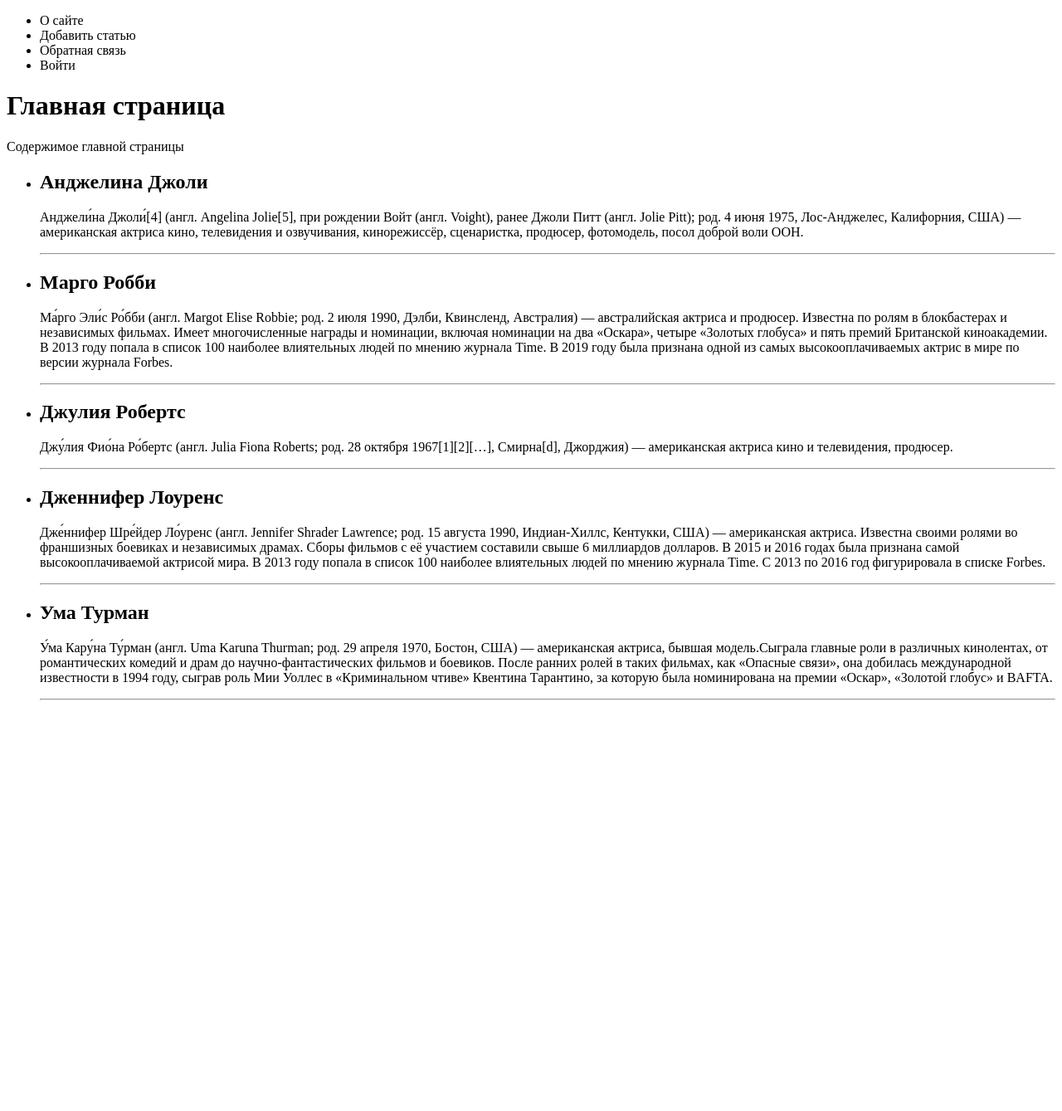
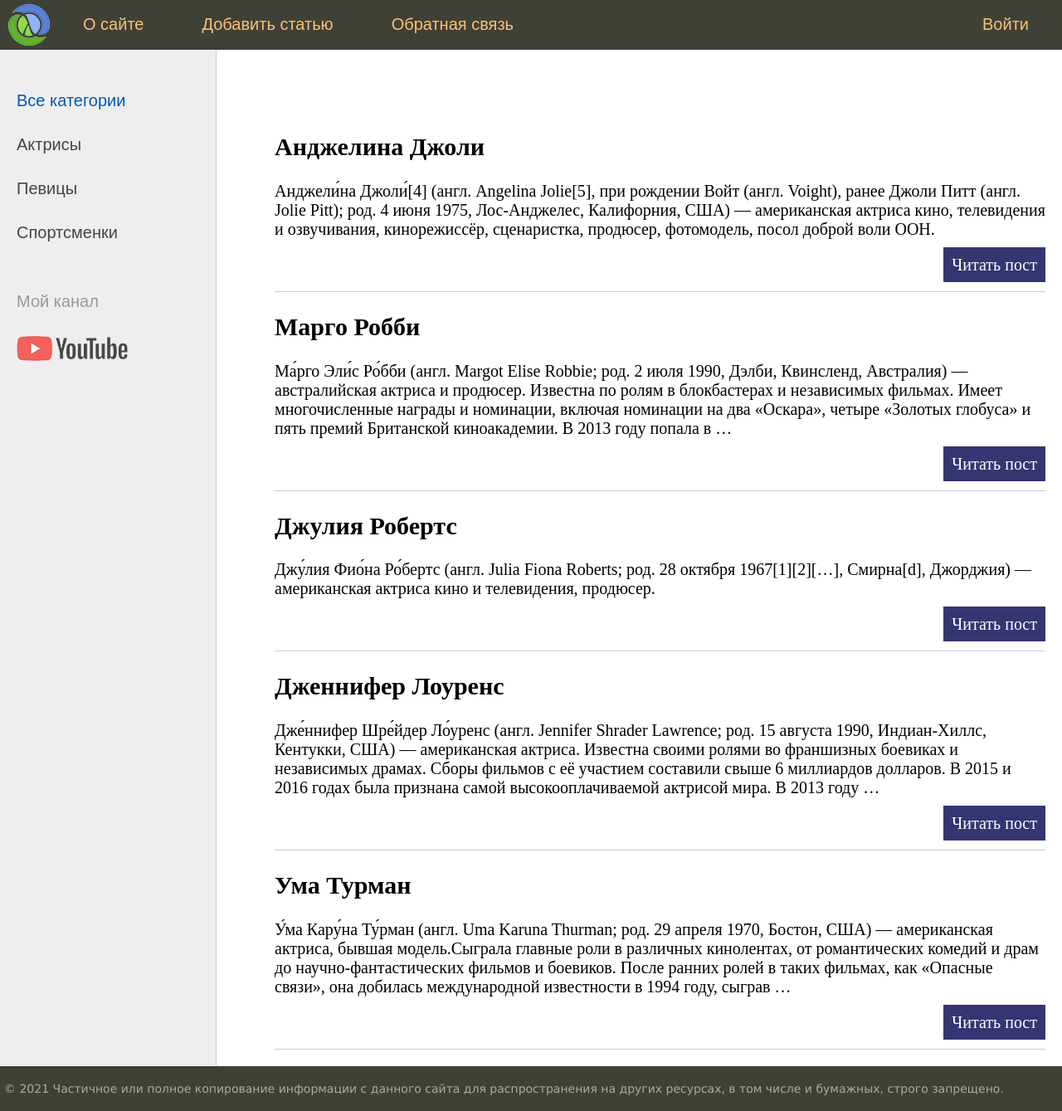
Before and after one commit to incelcure/first-site, a Django app: page / in a window 1280 px wide. Shown: the whole page at 83% size. Before the commit the page ends 844 px from the top, so only its background shows below. Run offline with Django 4.2, Linux system fonts and the light colour scheme; data comes from the database, SQL or seed files in the repository; both versions use the stored data as it was after the commit.

Commit message:
add some urls, styles and templates

```diff
--- a/coolsite/coolsite/settings.py
+++ b/coolsite/coolsite/settings.py
@@ -110,12 +110,16 @@ USE_TZ = True
 # Static files (CSS, JavaScript, Images)
 # https://docs.djangoproject.com/en/4.2/howto/static-files/
 
-STATIC_URL = 'static/'
+
 
 # Default primary key field type
 # https://docs.djangoproject.com/en/4.2/ref/settings/#default-auto-field
 
 DEFAULT_AUTO_FIELD = 'django.db.models.BigAutoField'
 
+STATIC_URL = 'static/'
+STATIC_ROOT = os.path.join(BASE_DIR, 'static')
+STATICFILES_DIR = []
+
 MEDIA_ROOT = os.path.join(BASE_DIR, 'media')
 MEDIA_URL = '/media/'
--- a/coolsite/women/models.py
+++ b/coolsite/women/models.py
@@ -2,6 +2,8 @@ from django.db import models
 
 
 # Create your models here.
+from django.urls import reverse
+
 
 class Women(models.Model):
     title = models.CharField(max_length=255)
@@ -13,3 +15,6 @@ class Women(models.Model):
 
     def __str__(self):
         return self.title
+
+    def get_absolute_url(self):
+        return reverse('post', kwargs={'post_id': self.pk})
--- /dev/null
+++ b/coolsite/women/static/women/css/styles.css
@@ -0,0 +1,392 @@
+html, body {
+	font-family: 'Arial';
+	margin: 0;
+	padding: 0;
+	height: 100%;
+	width: 100%;
+	color: #444;
+}
+
+a {
+	color: #0059b2;
+	text-decoration: none;
+}
+a:hover {
+	color: #CC0000;
+	text-decoration: underline;
+}
+
+img {max-width: 600px; height: auto;}
+
+img.img-article-left {
+	max-width: 300px;
+	height: auto;
+	float: left;
+	padding: 0 10px 10px 0;
+}
+
+img.img-article-left.thumb {
+	max-width: 150px;
+	height: auto;
+}
+
+p.link-read-post {
+	text-align: right;
+}
+p.link-read-post a {
+	padding: 10px;
+	min-width: 100px;
+	background: #333671;
+	color: #fff;
+	text-decoration: none;
+}
+
+div.article-panel {
+    background: #eee;
+    padding: 5px 10px 5px 10px;
+    box-sizing: border-box;
+    overflow: hidden;
+    color: #555;
+}
+div.article-panel p.first {
+    margin: 0;
+    float: left;
+}
+div.article-panel p.last {
+    margin: 0;
+    float: right;
+}
+
+ul.list-articles {
+	list-style: none;
+	margin: 0;
+	padding: 0;
+}
+ul.list-articles li {
+	border-bottom: 1px solid #ccc;
+}
+
+.table-page {
+	width: 100%;
+	height: 100%;
+	vertical-align: top;
+}
+.table-page tr {height: 100%;}
+
+.clear {clear: both;}
+
+.header {
+	background: #3F4137;
+	height: 60px;
+}
+
+.logo {
+	background: url('../images/logo.png') no-repeat 10px 5px;
+	width: 70px;
+	height: 60px;
+}
+
+ul.mainmenu {
+	list-style: none;
+	margin: 0;
+	padding: 0;
+	height: 60px;
+	color: #fdc073;
+	font-size: 20px;
+	overflow: hidden;
+}
+ul.mainmenu li {
+	float: left;
+	margin: 18px 40px 0 30px;
+}
+ul.mainmenu li.logo {margin: 0;}
+ul.mainmenu li.last {float: right;}
+
+ul.mainmenu li a {
+	color: #fdc073;
+	text-decoration: none;
+}
+ul.mainmenu li a:hover {
+	color: #FDA83D;
+}
+
+.panelitems {
+	text-align: center;
+}
+
+ul.langitem {
+	list-style: none;
+	display: inline-block;
+	margin: 30px;
+	padding: 0;
+	max-width: 300px
+}
+ul.langitem li {
+	margin: 10px 0 0 0;
+	width: 100%;
+}
+ul.langitem li.image {
+	margin: 0;
+	text-align: center;
+	width: 100%;
+	height: 250px;
+	overflow: hidden;
+}
+ul.langitem li.descr {
+	color: #777;
+	height: 170px;
+	overflow: hidden;
+}
+ul.langitem li a {
+	color: #fdc073;
+	text-decoration: none;
+	font-size: 20px;
+}
+ul.langitem li a:hover {
+	color: #FDA83D;
+}
+div.button {
+	background: #3F4137;
+	max-width: 200px;
+	margin: 0 auto;
+	padding: 5px 20px 5px 20px;
+	border-radius: 10px;
+	font-size: 20px;
+}
+
+.table-content {
+	width: 100%;
+	min-height: 100%;
+	height: 100%;
+}
+
+.left-chapters {
+	margin: 0;
+	background: #eee;
+	border-right: 1px solid #ccc;
+	min-height: 100%;
+}
+.left-chapters ul {
+	width: 230px;
+	min-height: 100%;
+	margin: 0;
+	padding: 20px 10px 10px 20px;
+	list-style: none;
+	font-size: 20px;
+}
+.left-chapters ul li {
+	margin: 30px 0 0 0;
+	color: #999;
+}
+.left-chapters ul li.selected {color: #0059b2; }
+.left-chapters ul li a {
+	color: #444;
+	text-decoration: none;
+}
+.left-chapters ul li a:hover { color: #CC0000; }
+.left-chapters ul li.share {margin: 60px 0 0 0;}
+.left-chapters ul li.share p {margin: 30px 0 30px 0;}
+.left-chapters ul li.share a {
+	display: inline-block;
+	width: 40px;
+	height: 40px;
+	margin: 0 20px 0 0;
+}
+.left-chapters ul li.share a.share-yt {
+	width: 100%;
+	height: 30px;
+	background: url('../images/share_yt.png') no-repeat 0 0
+}
+.left-chapters ul li.share a.share-yt:hover {
+	width: 100%;
+	height: 30px;
+	background: url('../images/share_yt.png') no-repeat 0 -30px
+}
+
+.content {
+	padding: 40px 20px 20px 40px;
+	width: 100%;
+	box-sizing: border-box;
+}
+
+ul.breadcrumbs {
+	margin: 0;
+	padding: 0;
+	list-style: none;
+	font-size: 20px;
+	font-family: Sans-serif, Arial, Tahoma;
+}
+ul.breadcrumbs li {
+	display: inline-block;
+}
+ul.breadcrumbs li a {
+	color: #0059b2;
+	text-decoration: none;
+}
+ul.breadcrumbs li a:hover { color: #CC0000; }
+ul.breadcrumbs li:after{
+	padding: 0 10px 0 10px;
+	content: "\2192";
+}
+ul.breadcrumbs li.last:after {content: "";}
+
+ul.control {
+	margin: 0;
+	padding: 60px 0 0 0;
+	list-style: none;
+	font-family: Sans-serif, Arial, Tahoma;
+	font-size: 18px;
+	width: 100%;
+}
+ul.control li {	float: left; padding: 0 0 0 10px;}
+ul.control li.first:before {content: "\2190"; padding: 0 10px 0 0;}
+ul.control li.last {float: right; padding: 0 40px 0 0;}
+ul.control li.last:after {content: "\2192"; padding: 0 0 0 10px;}
+ul.control li a { color: #0059b2; text-decoration: none; }
+ul.control li a:hover { color: #CC0000; }
+
+ul.content-table {
+	margin: 0;
+	padding: 60px 0 0 30px;
+	list-style: none;
+	font-family: Sans-serif, Arial, Tahoma;
+	font-size: 28px;
+}
+ul.content-table li {
+	margin: 0 0 40px 0;
+}
+ul.content-table li a {
+	color: #BB5715;
+	text-decoration: none;
+}
+ul.content-table li a:hover {color: #F0711C;}
+
+.content-text {
+	margin: 60px 0 0 30px;
+	color: #000;
+	font-size: 20px;
+	font-family: Yandex Sans Display Light;
+}
+.content-text h1 {font-size: 32px;}
+
+ul.lang-list {
+	list-style: none;
+	margin: 0;
+	padding: 14px 0 0 0;
+	background: #3F4137;
+	width: 100%;
+	height: 50px;
+	border-top: 1px solid #959A82;
+	box-sizing: border-box;
+	font-size: 18px;
+	font-family: Sans-serif, Arial, Tahoma;
+}
+ul.lang-list li {
+	display: inline-block;
+	margin-left: 40px;
+}
+ul.lang-list li.selected {color: #fdc073; border-bottom: 1px solid #fdc073;}
+ul.lang-list li a {
+	color: #eee;
+	text-decoration: none;
+}
+ul.lang-list li a:hover {color: #fdc073;}
+
+.topic-subject .topic-line {
+	border-bottom: 1px solid #CC0000;
+	margin-top: -16px;
+}
+
+.topic-subject .topic-text {
+	display: inline-block;
+	font-size: 28px;
+	color: #777;
+	padding: 0 10px 0 10px;
+	margin-left: 30px;
+	background: #fff;
+	font-family: Sans-serif, Arial, Tahoma;
+}
+
+.list-topic {
+	margin: 40px 0 60px 0;
+	font-family: Sans-serif, Arial, Tahoma;
+}
+.list-topic p {
+	margin: 0;
+	font-size: 28px;
+}
+.list-topic ol {
+	columns: 2;
+	-webkit-columns: 2;
+	column-gap: 40px;
+}
+.list-topic ol li {
+	display: list-item;
+	margin: 10px 10px 0 0px;
+	padding: 0 0 0 10px;
+}
+.list-topic ol li a {
+	color: #0059b2;
+	text-decoration: none;
+}
+.list-topic ol li a:hover {color: #CC0000;}
+
+.highlight {
+	max-width: 350px;
+	padding: 0 10px 0 10px;
+	margin: 0;
+	overflow: auto;
+	overflow-y: hidden;
+	background: #f0f0f0;
+}
+.highlight p { margin: 0; }
+.highlight .block {
+	width: 100%;
+	margin: 0;
+}
+.highlight .block p { margin: 0; }
+
+.quote {
+	background: url('../images/blockquote.png') no-repeat 0 10px;
+	padding: 5px 5px 5px 70px;
+	font-family: Sans-serif, Arial, Tahoma;
+	font-style: italic;
+}
+
+#footer {
+	box-sizing: border-box;
+
+	background: #3F4137;
+	padding: 5px;
+	color: #aaa;
+	font-size: 14px;
+	font-family: Verdana, Geneva, Arial, Helvetica;
+	text-align: left;
+	overflow: hidden;
+}
+#footer a {
+	text-decoration: underline;
+	color: #aaa;
+}
+
+.form-input {
+    width: 300px;
+    font-size: 16px;
+}
+
+.form-label {
+    display: inline-block;
+    min-width: 150px;
+    vertical-align: top;
+}
+
+.form-error ul {
+    list-style: none;
+    padding: 0;
+    color: #CC0000;
+}
+
+.form-button {
+    min-width: 200px;
+    font-size: 16px;
+}
--- a/coolsite/women/templates/women/base.html
+++ b/coolsite/women/templates/women/base.html
@@ -1,19 +1,70 @@
+
+{% load static %}
 <!DOCTYPE html>
-<html lang="en">
+<html>
 <head>
-    <meta charset="UTF-8">
-    <title>{{title}}</title>
+	<title>{{title}}</title>
+	<link type="text/css" href="{% static 'women/css/styles.css' %}" rel="stylesheet" />
+	<meta http-equiv="Content-Type" content="text/html; charset=utf-8">
+	<link rel="shortcut icon" href="{% static 'women/images/main.ico' %}" type="image/x-icon"/>
+	<meta name="viewport" content="width=device-width, initial-scale=1.0">
 </head>
 <body>
+<table class="table-page" border=0 cellpadding="0" cellspacing="0">
+<tr><td valign=top>
 {% block mainmenu %}
-<ul>
-    {% for m in menu %}
-    <li>{{m}}</li>
-    {% endfor %}
-</ul>
+		<div class="header">
+			<ul id="mainmenu" class="mainmenu">
+			<li class="logo"><a href="{% url 'home' %}"><div class="logo"></div></a></li>
+{% for m in menu %}
+	{% if not forloop.last %}
+			<li><a href="{% url m.url_name %}">{{m.title}}</a></li>
+	{% else %}
+			<li class="last"><a href="{% url m.url_name %}">{{m.title}}</a></li>
+	{% endif %}
+{% endfor %}
+			</ul>
+			<div class="clear"></div>
+		</div>
 {% endblock mainmenu %}
 
+
+<table class="table-content" border=0 cellpadding="0" cellspacing="0">
+<tr>
+<!-- Sidebar слева -->
+	<td valign="top" class="left-chapters">
+	<ul id="leftchapters">
+		<li class="selected">Все категории</li>
+		<li><a href="#">Актрисы</a></li>
+		<li><a href="#">Певицы</a></li>
+		<li><a href="#">Спортсменки</a></li>
+		<li class="share">
+		<p>Мой канал</p>
+		<a class="share-yt" href="https://www.youtube.com/channel/UCXxD9_vIfRvW1ge5PhfV6Ag" target="_blank" rel="nofollow"></a>
+		</li>
+	</ul>
+</td>
+<!-- Конец Sidebar'а -->
+<td valign="top" class="content">
+	<!-- Хлебные крошки -->
+	{% block breadcrumbs %}
+	{% endblock %}
+
+<!-- Блок контента -->
+	<div class="content-text">
 {% block content %}
 {% endblock %}
+	</div>
+<!-- Конец блока контента -->
+
+</td></tr></table>
+</td></tr>
+<!-- Footer -->
+<tr><td valign=top>
+	<div id="footer">
+		<p>&copy; 2021 Частичное или полное копирование информации с данного сайта для распространения на других ресурсах, в том числе и бумажных, строго запрещено.</p>
+	</div>
+</td></tr></table>
+<!-- Конец footer'а и страницы -->
 </body>
 </html>
--- a/coolsite/women/templates/women/index.html
+++ b/coolsite/women/templates/women/index.html
@@ -1,16 +1,16 @@
-{%extends 'women/base.html' %}
+
+{% extends 'women/base.html' %}
 
 {% block content %}
-<h1>{{title}}</h1>
-<p>Содержимое главной страницы</p>
-
-<ul>
-    {% for p in posts %}
-    <li>
-        <h2>{{p.title}}</h2>
-        <p>{{p.content}}</p>
-        <hr>
-    </li>
-    {% endfor %}
+<ul class="list-articles">
+	{% for p in posts %}
+			<li><h2>{{p.title}}</h2>
+	{% autoescape on %}
+	{{p.content|linebreaks|truncatewords:50}}
+	{% endautoescape %}
+			<div class="clear"></div>
+			<p class="link-read-post"><a href="{{ p.get_absolute_url }}">Читать пост</a></p>
+			</li>
+	{% endfor %}
 </ul>
 {% endblock %}
--- a/coolsite/women/urls.py
+++ b/coolsite/women/urls.py
@@ -4,5 +4,9 @@ from .views import *
 
 urlpatterns = [
     path('', index, name='home'),
-    path('about/', about),
+    path('about/', about, name='about'),
+    path('addpage/', addpage, name='add_page'),
+    path('contact/', contact, name='contact'),
+    path('login/', login, name='login'),
+    path('post/<int:post_id>/', show_post, name='post'),
 ]
--- a/coolsite/women/views.py
+++ b/coolsite/women/views.py
@@ -4,29 +4,41 @@ from django.shortcuts import render, redirect
 # Create your views here.
 from .models import *
 
-menu = ["О сайте", "Добавить статью", "Обратная связь", "Войти"]
+menu = [{'title': "О сайте", 'url_name': "about"},
+        {'title': "Добавить статью", 'url_name': "add_page"},
+        {'title': "Обратная связь", 'url_name': "contact"},
+        {'title': "Войти", 'url_name': "login"}
+        ]
 
 
 def index(request):
     posts = Women.objects.all()
-    return render(request, 'women/index.html', {'posts': posts, 'menu': menu, 'title': 'Главная страница'})
+    context = {
+        'posts': posts,
+        'menu': menu,
+        'title': 'Главная страница'
+    }
+    return render(request, 'women/index.html', context=context)
 
 
 def about(request):
     return render(request, 'women/about.html', {'menu': menu, 'title': 'О сайте'})
 
 
-def categories(request, catid):
-    if request.GET:
-        print(request.GET)
-    return HttpResponse(f"<h1>Статьи по категориям</h1><p>{catid}</p>")
+def addpage(request):
+    return HttpResponse("Добавление статьи")
 
 
-def archive(request, year):
-    if int(year) > 2020:
-        return redirect('home', permanent=True)
+def contact(request):
+    return HttpResponse("Обратная связь")
 
-    return HttpResponse(f"<h1>Архив по годам</h1><p>{year}</p>")
+
+def login(request):
+    return HttpResponse("Авторизация")
+
+
+def show_post(request, post_id):
+    return HttpResponse(f"Отображение статьи с id={post_id}")
 
 
 def pageNotFound(request, exception):
```
Also changed, not shown: coolsite/db.sqlite3, coolsite/women/static/women/images/blockquote.png (added), coolsite/women/static/women/images/btn_yt.png (added), coolsite/women/static/women/images/logo.png (added), coolsite/women/static/women/images/main.ico (added), coolsite/women/static/women/images/share_yt.png (added), coolsite/women/static/women/images/smallmenu.png (added).
